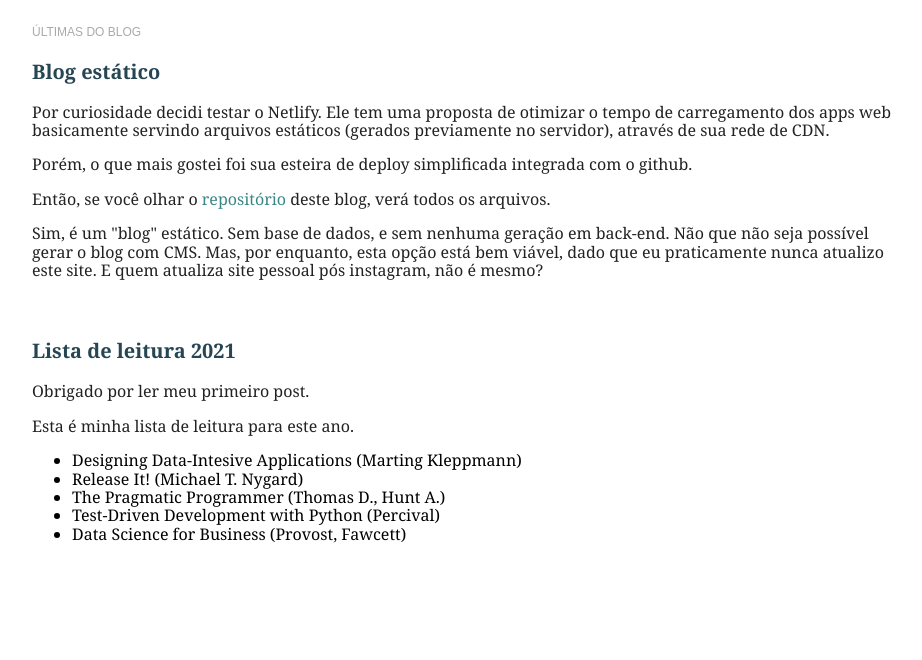
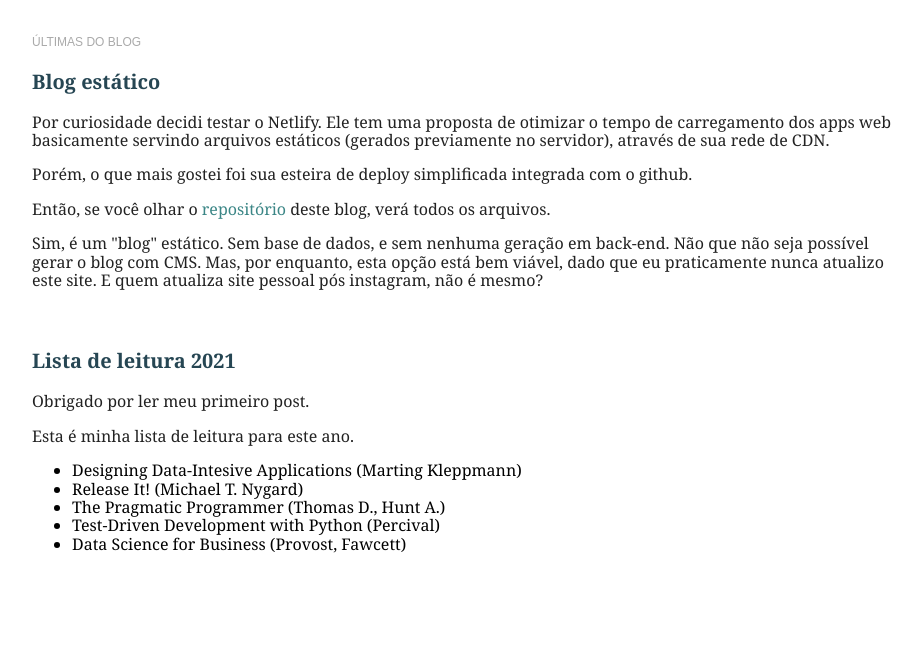
Before and after one commit to klucass/blog, a plain HTML site: page index.html in a window 1280 px wide. Shown: the part 140-800 px from the top of the page, without its empty margins (178-1100 px from the left). Drawn offline with Linux system fonts and the light colour scheme.

Commit message:
Adicionando padding na body

```diff
--- a/style.css
+++ b/style.css
@@ -5,7 +5,7 @@ Remembrer the most *important* rule of live: never user !important
 The 2nd most !important is: there are no rules ;D
 */
 /* Global */
-body {font-family: Georgia, 'Times New Roman', Times, serif;}
+body {font-family: Georgia, 'Times New Roman', Times, serif; padding: 10px;}
 h1, h2, h3, h4, h5, h6, #head-text p{
     color: #264653;
 }
```
